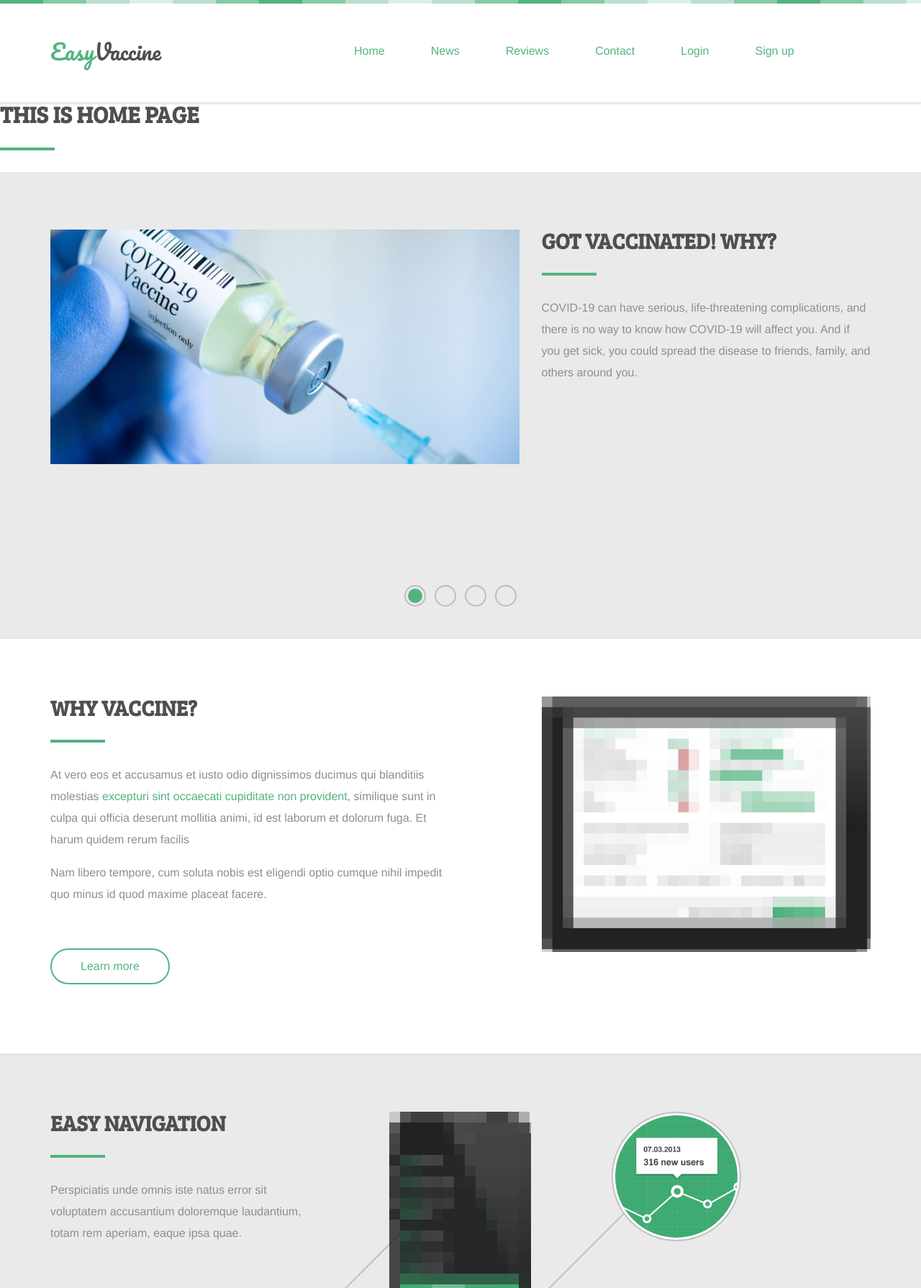
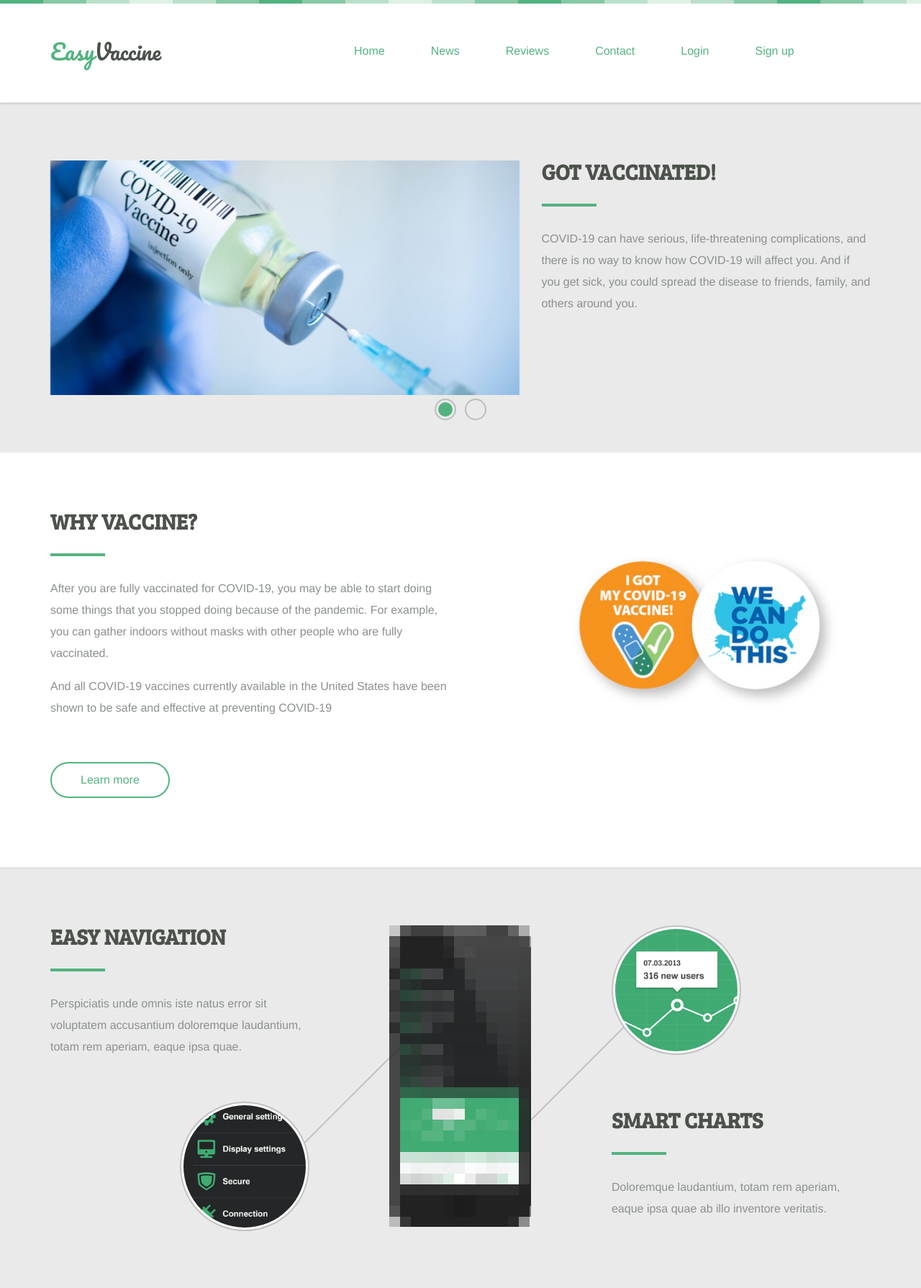
Before and after one commit to Chuanqi927/CovidVaccineApp, a Django app: page / in a window 1280 px wide. Shown: the top 1790 px of the page at 72% size. Run offline with Django 3.2, Linux system fonts and the light colour scheme; some libraries are stand-ins or nearby versions.

Commit message:
add pictures and update paragraphs for home page

```diff
--- a/covidvaccineapp/templates/home.html
+++ b/covidvaccineapp/templates/home.html
@@ -5,9 +5,6 @@
 
 <script src="http://ajax.googleapis.com/ajax/libs/jquery/1.9.1/jquery.min.js"></script>
 <script src="//ajax.googleapis.com/ajax/libs/jquery/1.10.1/jquery.js"></script>
-<h1>This is home page</h1>
-
-
 
     <div class="main">
         <section class="features-listing">
@@ -27,10 +24,10 @@
                     </ul>
                     {% endif %}
                     <div class="columns col-7 feature-image">
-                      <img src="{% static 'images/1.jpeg' %}" >
+                      <img src="{% static 'images/vaccine_pic.jpeg' %}" >
                     </div>
                     <div class="columns col-5 feature-desc">
-                      <h2>Got Vaccinated! Why?</h2>
+                      <h2>Got Vaccinated!</h2>
 	                    <p>COVID-19 can have serious, life-threatening complications, and there is no way to know how COVID-19 will affect you. And if you get sick, you could spread the disease to friends, family, and others around you.</p>
                     </div>
                   </li>
@@ -38,37 +35,13 @@
                   <!-- start: slide -->
                   <li>
                     <div class="columns col-7 feature-image">
-                      <img src="images/apple-devices-1.png" alt="Professional interface" />
+                      <img src="{% static 'images/covid_data.jpeg' %}" >
                     </div>
                     <div class="columns col-5 feature-desc">
-                      <h2>2 Professional interface</h2>
-                      <p>Sed ut perspiciatis unde omnis iste natus error sit voluptatem accusantium doloremque laudantium, totam rem aperiam, eaque ipsa quae ab illo inventore veritatis.</p>
+                      <h2>Data about COVID-19</h2>
+	                    <p>Many people died because of covid-19. It is necessary to get vaccinated to prevent covid-19.</p>
                     </div>
                   </li>
-                  <!-- end: slide -->
-                  <!-- start: slide -->
-                  <li>
-                    <div class="columns col-7 feature-image">
-                      <img src="images/apple-devices-2.png" alt="Professional interface" />
-                    </div>
-                    <div class="columns col-5 feature-desc">
-                      <h2>3 Professional interface</h2>
-                      <p>Sed ut perspiciatis unde omnis iste natus error sit voluptatem accusantium doloremque laudantium, totam rem aperiam, eaque ipsa quae ab illo inventore veritatis.</p>
-                    </div>
-                  </li>
-
-                  <!-- end: slide -->
-                  <!-- start: slide -->
-                  <li>
-                    <div class="columns col-7 feature-image">
-                      <img src="images/apple-devices-3.png" alt="Professional interface" />
-                    </div>
-                    <div class="columns col-5 feature-desc">
-                      <h2>4 Professional interface</h2>
-                      <p>Sed ut perspiciatis unde omnis iste natus error sit voluptatem accusantium doloremque laudantium, totam rem aperiam, eaque ipsa quae ab illo inventore veritatis.</p>
-                    </div>
-                  </li>
-
                   <!-- end: slide -->
                 </ul>
               </div>
@@ -81,15 +54,13 @@
           <div class="row feature">
             <div class="max-inner">
               <div class="columns col-7 feature-image">
-                <img src="images/ipad.png" alt="A lot of options" />
+                <img src="{% static 'images/why_pic.png' %}">
               </div>
               <div class="columns col-5 feature-desc">
                 <h2>Why vaccine?</h2>
+                <p>After you are fully vaccinated for COVID-19, you may be able to start doing some things that you stopped doing because of the pandemic. For example, you can gather indoors without masks with other people who are fully vaccinated.</p>
                 <p>
-                  At vero eos et accusamus et iusto odio dignissimos ducimus qui blanditiis  molestias <a href="#">excepturi sint occaecati cupiditate non provident</a>, similique sunt in culpa qui officia deserunt mollitia animi, id est laborum et dolorum fuga. Et harum quidem rerum facilis
-                </p>
-                <p>
-                  Nam libero tempore, cum soluta nobis est eligendi optio cumque nihil impedit quo minus id quod maxime placeat facere.
+                  And all COVID-19 vaccines currently available in the United States have been shown to be safe and effective at preventing COVID-19
                 </p>
                 <p><a href="https://www.cdc.gov/coronavirus/2019-ncov/vaccines/vaccine-benefits.html?s_cid=10466:should%20i%20get%20the%20covid%20vaccine:sem.ga:p:RG:GM:gen:PTN:FY21" title="Learn more" class="btn">Learn more</a></p>
               </div>
```
Also changed, not shown: covidvaccineapp/static/images/covid_data.jpeg (added), covidvaccineapp/static/images/vaccine_pic.jpeg (renamed from covidvaccineapp/static/images/1.jpeg), covidvaccineapp/static/images/why_pic.png (added), 3 other files.
